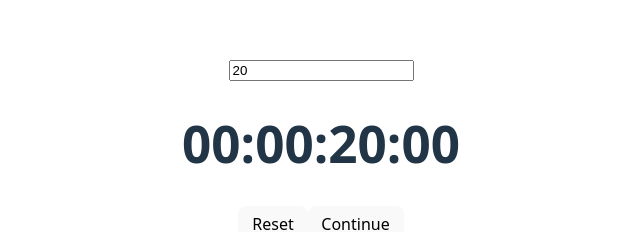
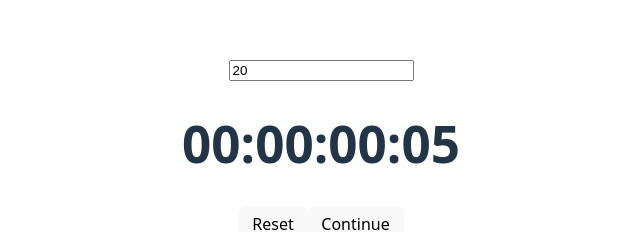
Before and after one commit to fletchgraham/doro, a React (Vite) app: page / in a window 1280 px wide. Shown: the part 222-454 px from the top of the page, without its empty margins (319-959 px from the left). Built offline with nearby package versions, Linux system fonts and the light colour scheme.

Commit message:
start moving timer stuff to custom hook

```diff
--- a/src/App.tsx
+++ b/src/App.tsx
@@ -1,20 +1,16 @@
-import { useState, useRef } from "react";
+import { useState } from "react";
 import "./App.css";
-import timerAudio from "./assets/kitchen-timer-33043.mp3";
+import Countdown from "react-countdown";
+import useTasks from "./hooks/useTasks";
+import useTimer from "./hooks/useTimer";
 
-import Countdown from "react-countdown";
-
-import useTasks from "./hooks/useTasks";
-
-const makeDate = (mins: number) => Date.now() + mins * 60 * 1000;
+const makeDate = (mins: number) => Date.now() + 1 * 5 * 1000;
 
 function App() {
   const [mins, setMins] = useState(20);
   const [date, setDate] = useState(makeDate(mins));
   const taskManager = useTasks();
-
-  const countdownRef = useRef<InstanceType<typeof Countdown>>(null);
-  const audioRef = useRef(new Audio(timerAudio));
+  const { audioRef, countdownRef } = useTimer();
 
   const handleReset = () => {
     audioRef.current.pause();
--- /dev/null
+++ b/src/hooks/useTimer.ts
@@ -0,0 +1,12 @@
+import { useRef } from "react";
+import Countdown from "react-countdown";
+import timerAudio from "./../assets/kitchen-timer-33043.mp3";
+
+const useTimer = () => {
+  const countdownRef = useRef<InstanceType<typeof Countdown>>(null);
+  const audioRef = useRef(new Audio(timerAudio));
+
+  return { audioRef, countdownRef };
+};
+
+export default useTimer;
```
